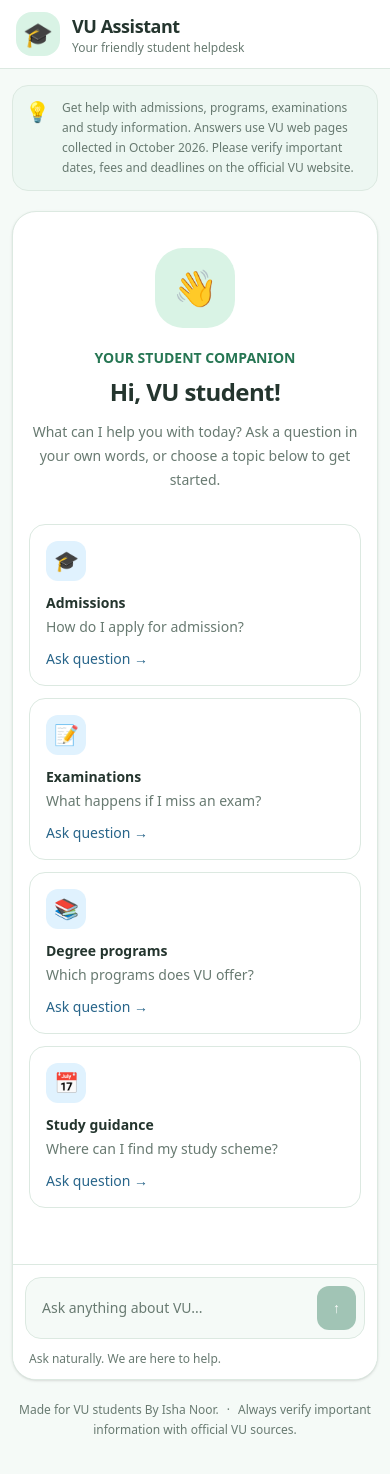
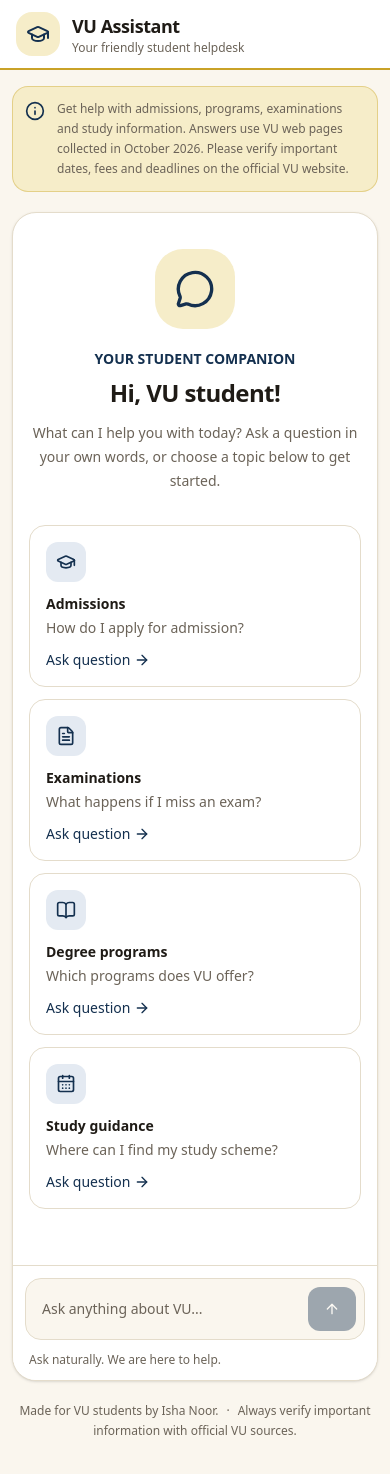
Before and after one commit to Isha123-maker/vu-chatbot, a Next.js app: page / in a window 390 px wide. Shown: the top 1474 px of the page. Built offline with nearby package versions, Linux system fonts and the light colour scheme.

Commit message:
change the UI and add home screen.

```diff
--- a/app/globals.css
+++ b/app/globals.css
@@ -1,24 +1,19 @@
 @import "tailwindcss";
 
-:root {
-  --background: #ffffff;
-  --foreground: #171717;
-}
+@theme {
+  --color-background: #faf6ee;
+  --color-surface: #ffffff;
+  --color-surface-soft: #f3ede0;
 
-@theme {
-  --color-background: #f5faf7;
-  --color-surface: #ffffff;
-  --color-surface-soft: #edf7f2;
+  --color-brand: #14304f;
+  --color-brand-soft: #e4eaf2;
 
-  --color-mint: #d9f3e5;
-  --color-mint-strong: #267653;
+  --color-accent: #c9a227;
+  --color-accent-soft: #f6edc9;
 
-  --color-sky: #e0f2fe;
-  --color-sky-strong: #28658a;
-
-  --color-ink: #24352e;
-  --color-muted: #687a71;
-  --color-border: #dce9e1;
+  --color-ink: #1f1b16;
+  --color-muted: #6b6358;
+  --color-border: #e4dccb;
 
   --color-danger-bg: #fff0ee;
   --color-danger: #a63e38;
--- a/app/page.tsx
+++ b/app/page.tsx
@@ -1,7 +1,20 @@
-
 "use client";
 
-import { useEffect, useRef, useState } from "react";
+import {
+  ArrowRight,
+  ArrowUp,
+  BookOpen,
+  CalendarDays,
+  ExternalLink,
+  FileText,
+  GraduationCap,
+  Info,
+  MessageCircle,
+  Paperclip,
+  TriangleAlert,
+  X,
+} from "lucide-react";
+import { useEffect, useRef, useState, type FormEvent } from "react";
 import ReactMarkdown from "react-markdown";
 
 type Message = {
@@ -12,22 +25,22 @@ type Message = {
 
 const suggestedQuestions = [
   {
-    icon: "🎓",
+    icon: GraduationCap,
     title: "Admissions",
     question: "How do I apply for admission?",
   },
   {
-    icon: "📝",
+    icon: FileText,
     title: "Examinations",
     question: "What happens if I miss an exam?",
   },
   {
-    icon: "📚",
+    icon: BookOpen,
     title: "Degree programs",
     question: "Which programs does VU offer?",
   },
   {
-    icon: "📅",
+    icon: CalendarDays,
     title: "Study guidance",
     question: "Where can I find my study scheme?",
   },
@@ -40,7 +53,7 @@ export default function Home() {
   const [error, setError] = useState("");
 
   const bottomRef = useRef<HTMLDivElement>(null);
-  const inputRef = useRef<HTMLInputElement>(null);
+  const inputRef = useRef<HTMLTextAreaElement | null>(null);
 
   useEffect(() => {
     bottomRef.current?.scrollIntoView({
@@ -111,7 +124,8 @@ export default function Home() {
       console.error(err);
 
       setMessages(previousMessages);
-      setInput(text);
+      // Only restore the question if the box is empty (don't overwrite new typing).
+      setInput((current) => current || text);
 
       setError(
         err instanceof TypeError
@@ -126,19 +140,22 @@ export default function Home() {
     }
   };
 
-  const handleSubmit = (event: React.FormEvent<HTMLFormElement>) => {
+  const handleSubmit = (event: FormEvent<HTMLFormElement>) => {
     event.preventDefault();
     void sendMessage();
   };
 
   return (
-    <div className="min-h-screen bg-background text-ink">
+    <div className="flex min-h-dvh flex-col bg-background text-ink">
       {/* Header */}
-      <header className="sticky top-0 z-10 border-b border-border bg-surface/95 backdrop-blur">
+      <header className="sticky top-0 z-10 border-b-2 border-accent bg-surface/95 backdrop-blur">
         <div className="mx-auto flex max-w-5xl items-center justify-between gap-3 px-4 py-3 sm:px-6">
           <div className="flex items-center gap-3">
-            <div className="flex size-11 shrink-0 items-center justify-center rounded-2xl bg-mint text-2xl">
-              🎓
+            <div className="flex size-11 shrink-0 items-center justify-center rounded-2xl bg-accent-soft">
+              <GraduationCap
+                className="size-6 text-brand"
+                aria-hidden="true"
+              />
             </div>
 
             <div>
@@ -151,19 +168,20 @@ export default function Home() {
             </div>
           </div>
 
-          <div className="hidden items-center gap-2 rounded-full bg-surface-soft px-3 py-2 text-xs font-medium text-mint-strong sm:flex">
-            <span className="size-2 rounded-full bg-mint-strong" />
+          <div className="hidden items-center gap-2 rounded-full bg-surface-soft px-3 py-2 text-xs font-medium text-brand sm:flex">
+            <span className="size-2 rounded-full bg-brand" />
             Here to help
           </div>
         </div>
       </header>
 
-      <main className="mx-auto flex min-h-[calc(100vh-73px)] max-w-5xl flex-col px-3 py-4 sm:px-6 sm:py-6">
+      <main className="mx-auto flex w-full max-w-5xl flex-1 flex-col px-3 py-4 sm:px-6 sm:py-6">
         {/* Important information */}
-        <div className="mb-5 flex items-start gap-3 rounded-2xl border border-border bg-surface-soft p-3 sm:p-4">
-          <span className="text-xl" aria-hidden="true">
-            💡
-          </span>
+        <div className="mb-5 flex items-start gap-3 rounded-2xl border border-accent/40 bg-accent-soft p-3 sm:p-4">
+          <Info
+            className="mt-0.5 size-5 shrink-0 text-brand"
+            aria-hidden="true"
+          />
 
           <p className="text-xs leading-5 text-muted sm:text-sm">
             Get help with admissions, programs, examinations and study
@@ -176,7 +194,7 @@ export default function Home() {
         {/* Chat panel */}
         <section
           aria-label="Chat with VU Assistant"
-          className="flex min-h-[65vh] flex-1 flex-col overflow-hidden rounded-3xl border border-border bg-surface shadow-sm"
+          className="flex min-h-96 flex-1 flex-col overflow-hidden rounded-3xl border border-border bg-surface shadow-sm"
         >
           {/* Messages */}
           <div
@@ -187,11 +205,14 @@ export default function Home() {
             {/* Welcome screen */}
             {messages.length === 0 && !loading && (
               <div className="mx-auto flex max-w-2xl flex-col items-center py-5 text-center sm:py-10">
-                <div className="mb-5 flex size-20 items-center justify-center rounded-[28px] bg-mint text-4xl">
-                  👋
+                <div className="mb-5 flex size-20 items-center justify-center rounded-[28px] bg-accent-soft">
+                  <MessageCircle
+                    className="size-10 text-brand"
+                    aria-hidden="true"
+                  />
                 </div>
 
-                <p className="mb-2 text-sm font-semibold text-mint-strong">
+                <p className="mb-2 text-sm font-semibold text-brand">
                   YOUR STUDENT COMPANION
                 </p>
 
@@ -205,16 +226,22 @@ export default function Home() {
                 </p>
 
                 <div className="mt-8 grid w-full grid-cols-1 gap-3 text-left sm:grid-cols-2">
-                  {suggestedQuestions.map((item) => (
+                  {suggestedQuestions.map((item) => {
+                    const Icon = item.icon;
+
+                    return (
                       <button
                         key={item.title}
                         type="button"
                         onClick={() => void sendMessage(item.question)}
                         disabled={loading}
-                      className="group rounded-2xl border border-border bg-surface p-4 text-left transition hover:border-mint-strong hover:bg-surface-soft focus-visible:outline-2 focus-visible:outline-offset-2 focus-visible:outline-mint-strong disabled:cursor-not-allowed disabled:opacity-50"
+                        className="group rounded-2xl border border-border bg-surface p-4 text-left transition hover:border-brand hover:bg-surface-soft focus-visible:outline-2 focus-visible:outline-offset-2 focus-visible:outline-brand disabled:cursor-not-allowed disabled:opacity-50"
                       >
-                      <span className="mb-3 flex size-10 items-center justify-center rounded-xl bg-sky text-xl">
-                        {item.icon}
+                        <span className="mb-3 flex size-10 items-center justify-center rounded-xl bg-brand-soft">
+                          <Icon
+                            className="size-5 text-brand"
+                            aria-hidden="true"
+                          />
                         </span>
 
                         <span className="block text-sm font-semibold text-ink">
@@ -225,11 +252,13 @@ export default function Home() {
                           {item.question}
                         </span>
 
-                      <span className="mt-3 block text-sm font-medium text-sky-strong transition group-hover:translate-x-1">
-                        Ask question →
+                        <span className="mt-3 flex items-center gap-1 text-sm font-medium text-brand transition group-hover:translate-x-1">
+                          Ask question
+                          <ArrowRight className="size-4" aria-hidden="true" />
                         </span>
                       </button>
-                  ))}
+                    );
+                  })}
                 </div>
               </div>
             )}
@@ -242,7 +271,7 @@ export default function Home() {
                 !isUser &&
                 msg.sources &&
                 msg.sources.length > 0 &&
-                !/don't know|do not know|can only help/i.test(
+                !/don['’]?t know|do not know|can only help/i.test(
                   msg.parts[0].text,
                 );
 
@@ -254,19 +283,26 @@ export default function Home() {
                   }`}
                 >
                   {!isUser && (
-                    <div className="mb-1 flex size-8 shrink-0 items-center justify-center rounded-xl bg-mint text-base">
-                      🎓
+                    <div className="mb-1 flex size-8 shrink-0 items-center justify-center rounded-xl bg-accent-soft">
+                      <GraduationCap
+                        className="size-4 text-brand"
+                        aria-hidden="true"
+                      />
                     </div>
                   )}
 
                   <div
                     className={`min-w-0 max-w-[88%] rounded-2xl px-4 py-3 sm:max-w-[78%] ${
                       isUser
-                        ? "rounded-br-md bg-sky text-ink"
+                        ? "rounded-br-md bg-brand text-white"
                         : "rounded-bl-md bg-surface-soft text-ink"
                     }`}
                   >
-                    <div className="wrap-break-word text-sm leading-7 sm:text-base [&_a]:font-medium [&_a]:text-sky-strong [&_a]:underline [&_li]:ml-5 [&_li]:list-disc [&_ol]:my-2 [&_ol]:list-decimal [&_p]:my-2 [&_p:first-child]:mt-0 [&_p:last-child]:mb-0 [&_pre]:my-3 [&_pre]:overflow-x-auto [&_pre]:rounded-xl [&_pre]:bg-background [&_pre]:p-3 [&_code]:wrap-break-word [&_h1]:my-3 [&_h1]:text-lg [&_h1]:font-bold [&_h2]:my-3 [&_h2]:text-base [&_h2]:font-bold [&_strong]:font-semibold">
+                    <div
+                      className={`wrap-break-word text-sm leading-7 sm:text-base [&_a]:font-medium [&_a]:underline [&_li]:ml-5 [&_li]:list-disc [&_ol]:my-2 [&_ol]:list-decimal [&_p]:my-2 [&_p:first-child]:mt-0 [&_p:last-child]:mb-0 [&_pre]:my-3 [&_pre]:overflow-x-auto [&_pre]:rounded-xl [&_pre]:bg-background [&_pre]:p-3 [&_code]:wrap-break-word [&_h1]:my-3 [&_h1]:text-lg [&_h1]:font-bold [&_h2]:my-3 [&_h2]:text-base [&_h2]:font-bold [&_strong]:font-semibold ${
+                        isUser ? "[&_a]:text-white" : "[&_a]:text-brand"
+                      }`}
+                    >
                       <ReactMarkdown
                         components={{
                           a: ({ href, children }) => (
@@ -286,8 +322,12 @@ export default function Home() {
 
                     {showSources && (
                       <div className="mt-4 border-t border-border pt-3">
-                        <p className="mb-2 text-xs font-semibold text-muted">
-                          📎 Helpful sources
+                        <p className="mb-2 flex items-center gap-1 text-xs font-semibold text-muted">
+                          <Paperclip
+                            className="size-3.5"
+                            aria-hidden="true"
+                          />
+                          Helpful sources
                         </p>
 
                         <div className="flex flex-wrap gap-2">
@@ -301,9 +341,13 @@ export default function Home() {
                                   href={source.url}
                                   target="_blank"
                                   rel="noopener noreferrer"
-                                  className="break-all font-medium text-sky-strong hover:underline"
+                                  className="break-all font-medium text-brand hover:underline"
                                 >
-                                  {source.name} ↗
+                                  {source.name}
+                                  <ExternalLink
+                                    className="ml-1 inline size-3"
+                                    aria-hidden="true"
+                                  />
                                 </a>
                               ) : (
                                 <span className="wrap-break-word text-muted">
@@ -323,19 +367,20 @@ export default function Home() {
             {/* Loading indicator */}
             {loading && (
               <div className="flex items-end gap-2" role="status">
-                <div className="flex size-8 shrink-0 items-center justify-center rounded-xl bg-mint">
-                  🎓
+                <div className="flex size-8 shrink-0 items-center justify-center rounded-xl bg-accent-soft">
+                  <GraduationCap
+                    className="size-4 text-brand"
+                    aria-hidden="true"
+                  />
                 </div>
 
                 <div className="rounded-2xl rounded-bl-md bg-surface-soft px-4 py-3">
-                  <p className="text-sm text-muted">
-                    Thinking of an answer...
-                  </p>
+                  <p className="text-sm text-muted">Thinking of an answer...</p>
 
                   <div className="mt-2 flex gap-1">
-                    <span className="size-2 animate-bounce rounded-full bg-mint-strong" />
-                    <span className="size-2 animate-bounce rounded-full bg-mint-strong [animation-delay:150ms]" />
-                    <span className="size-2 animate-bounce rounded-full bg-mint-strong [animation-delay:300ms]" />
+                    <span className="size-2 animate-bounce rounded-full bg-brand" />
+                    <span className="size-2 animate-bounce rounded-full bg-brand [animation-delay:150ms]" />
+                    <span className="size-2 animate-bounce rounded-full bg-brand [animation-delay:300ms]" />
                   </div>
                 </div>
               </div>
@@ -350,7 +395,10 @@ export default function Home() {
               role="alert"
               className="mx-4 mb-3 flex items-start gap-2 rounded-xl border border-danger/20 bg-danger-bg p-3 text-sm text-danger sm:mx-6"
             >
-              <span aria-hidden="true">⚠️</span>
+              <TriangleAlert
+                className="mt-0.5 size-4 shrink-0"
+                aria-hidden="true"
+              />
               <p className="flex-1 leading-5">{error}</p>
               <button
                 type="button"
@@ -358,7 +406,7 @@ export default function Home() {
                 aria-label="Dismiss error"
                 className="font-semibold hover:opacity-70"
               >
-                ✕
+                <X className="size-4" aria-hidden="true" />
               </button>
             </div>
           )}
@@ -370,7 +418,7 @@ export default function Home() {
                 Ask VU Assistant a question
               </label>
 
-              <div className="flex items-end gap-2 rounded-2xl border border-border bg-background p-2 transition focus-within:border-mint-strong focus-within:ring-2 focus-within:ring-mint/60">
+              <div className="flex items-end gap-2 rounded-2xl border border-border bg-background p-2 transition focus-within:border-brand focus-within:ring-2 focus-within:ring-accent/60">
                 <textarea
                   id="chat-input"
                   value={input}
@@ -386,9 +434,9 @@ export default function Home() {
                     }
                   }}
                   placeholder="Ask anything about VU..."
-                  disabled={loading}
                   rows={1}
                   ref={(element) => {
+                    inputRef.current = element;
                     if (element) {
                       element.style.height = "auto";
                       element.style.height = `${Math.min(
@@ -397,18 +445,18 @@ export default function Home() {
                       )}px`;
                     }
                   }}
-                  className="max-h-30 min-h-11 flex-1 resize-none bg-transparent px-2 py-3 text-sm text-ink outline-none placeholder:text-muted disabled:opacity-60 sm:text-base"
+                  className="max-h-30 min-h-11 flex-1 resize-none bg-transparent px-2 py-3 text-sm text-ink outline-none placeholder:text-muted sm:text-base"
                 />
 
                 <button
                   type="submit"
                   disabled={loading || !input.trim()}
-                  className="flex min-h-11 shrink-0 items-center justify-center gap-2 rounded-xl bg-mint-strong px-4 text-sm font-semibold text-white transition hover:opacity-90 focus-visible:outline-2 focus-visible:outline-offset-2 focus-visible:outline-mint-strong disabled:cursor-not-allowed disabled:opacity-40"
+                  className="flex min-h-11 shrink-0 items-center justify-center gap-2 rounded-xl bg-brand px-4 text-sm font-semibold text-white transition hover:opacity-90 focus-visible:outline-2 focus-visible:outline-offset-2 focus-visible:outline-brand disabled:cursor-not-allowed disabled:opacity-40"
                 >
                   <span className="hidden sm:inline">
                     {loading ? "Sending..." : "Send"}
                   </span>
-                  <span aria-hidden="true">↑</span>
+                  <ArrowUp className="size-4" aria-hidden="true" />
                 </button>
               </div>
 
@@ -423,7 +471,7 @@ export default function Home() {
         </section>
 
         <footer className="py-5 text-center text-xs leading-5 text-muted">
-          Made for VU students By Isha Noor.
+          Made for VU students by Isha Noor.
           <span className="mx-2">·</span>
           Always verify important information with official VU sources.
         </footer>
--- a/package.json
+++ b/package.json
@@ -13,6 +13,7 @@
     "@google/generative-ai": "^0.24.1",
     "beautifulsoup4": "^0.0.1-security",
     "dotenv": "^18.0.6",
+    "lucide-react": "^1.56.0",
     "next": "16.4.0",
     "react": "19.3.0",
     "react-dom": "19.3.0",
```
Also changed, not shown: 1 other file (tests, documents, lock files or other folders). Lines whose indentation alone changed are shown as unchanged.
